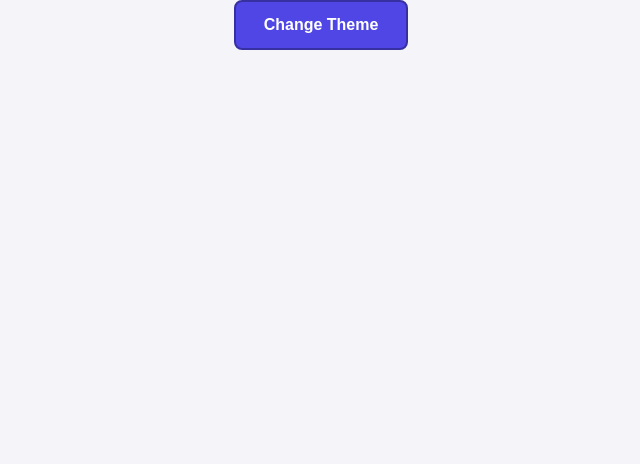
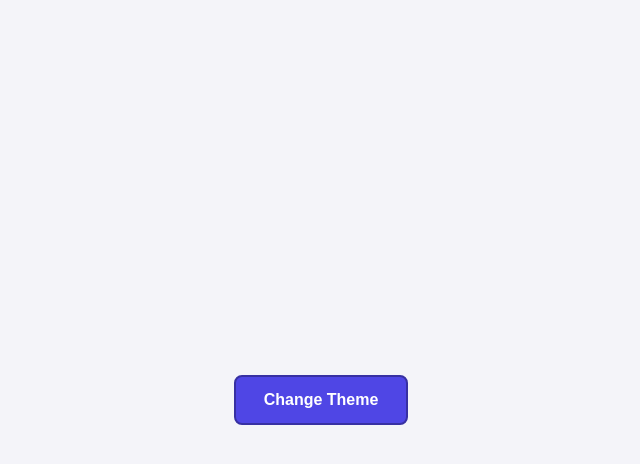
Before and after one commit to AliFaryadDev/js-mastery-journey, a plain HTML site: page DOM/Class List/classListProjectTwo/index.html in a window 1280 px wide. Shown: the whole page, without its empty margins (319-959 px from the left). Drawn offline with Linux system fonts and the light colour scheme.

Commit message:
update DOM/Class List/classListProjectTwo/style.css

```diff
--- a/DOM/Class List/classListProjectTwo/style.css
+++ b/DOM/Class List/classListProjectTwo/style.css
@@ -8,7 +8,7 @@ body {
   display: flex;
   justify-content: center;
   align-items: center;
-  miheight: 100vh;
+  height: 100vh;
   background-color: #f4f4f9;
 }
 
```
